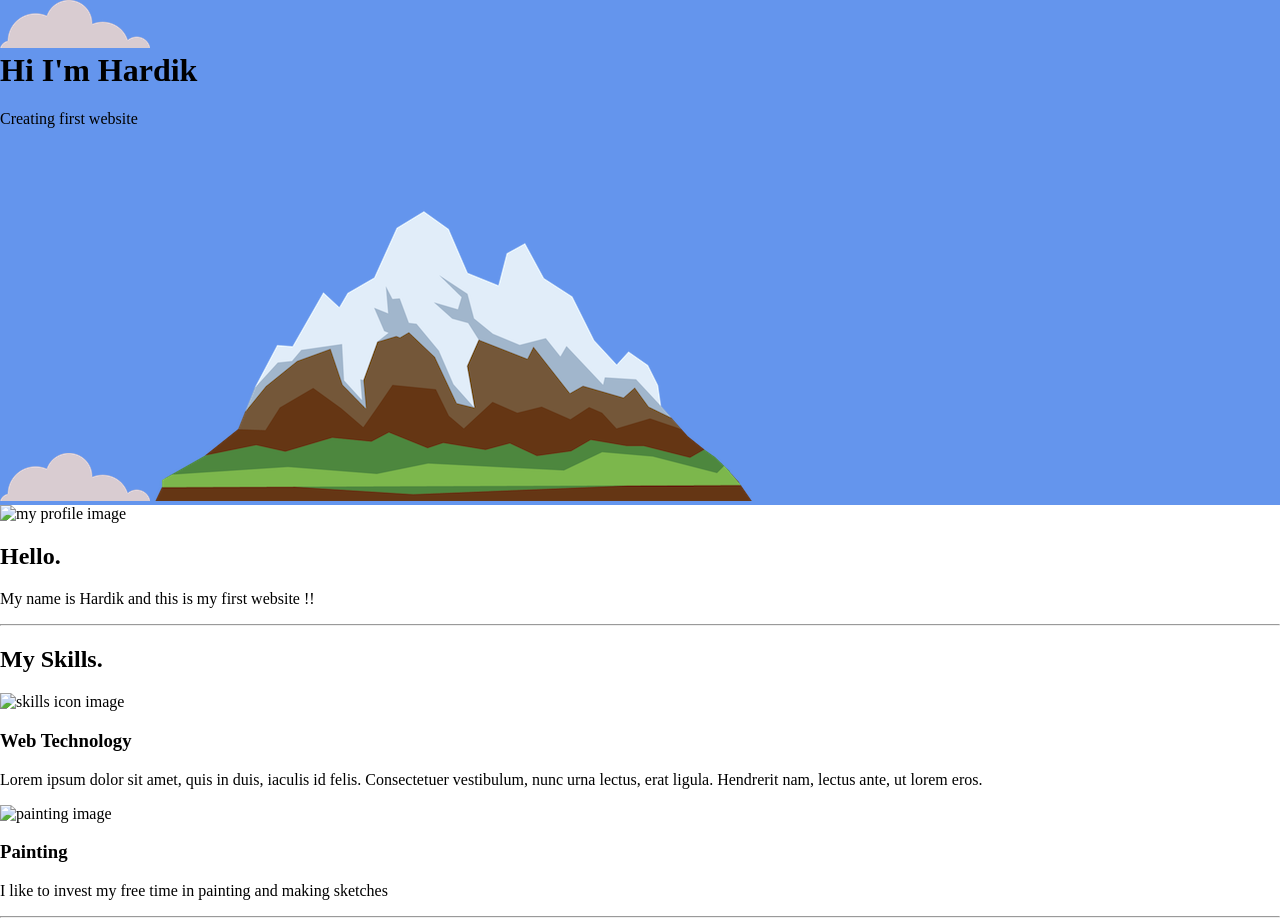
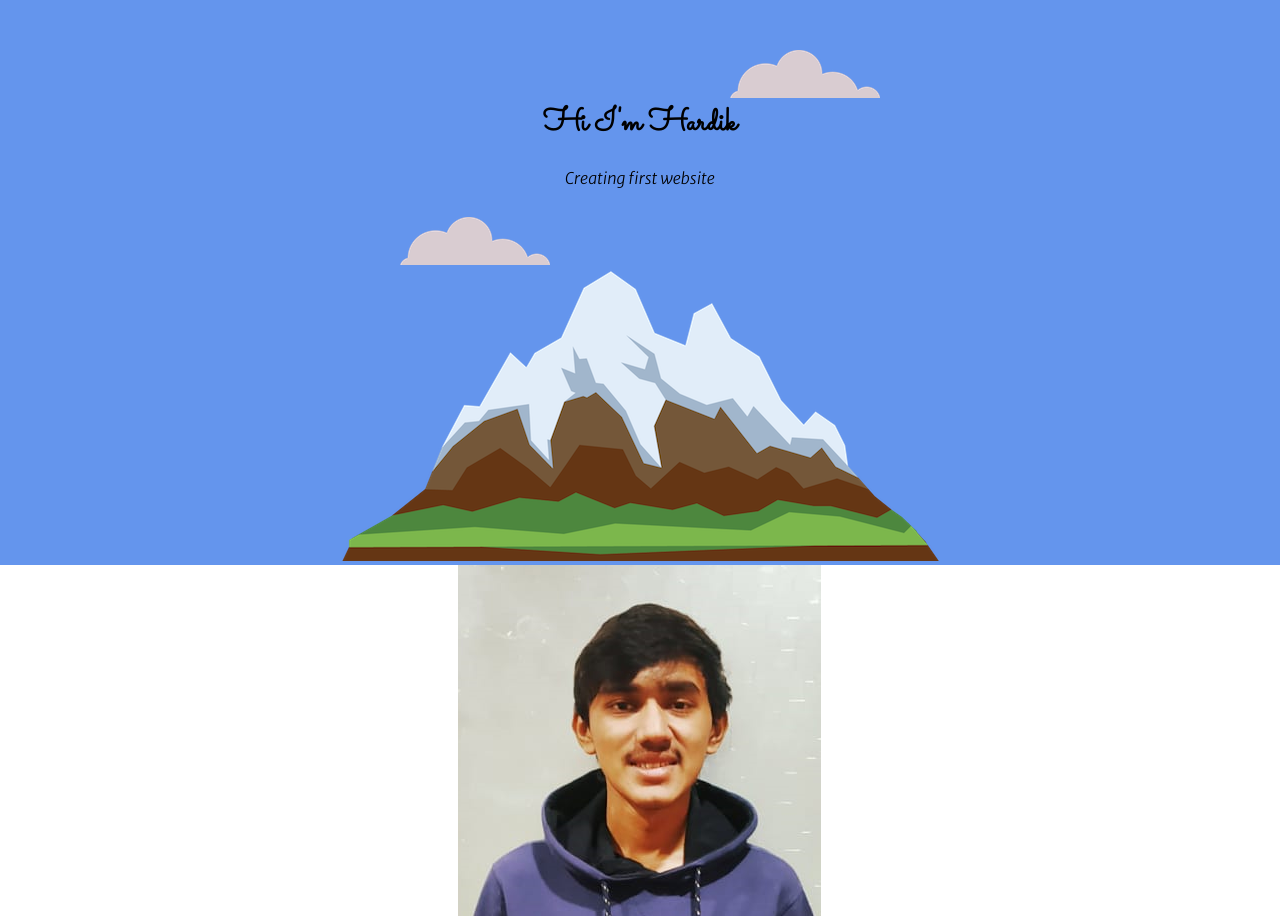
Before and after one commit to shahhardik4599/first-website, a plain HTML site: page CSS - First site/index.html in a window 1280 px wide. Shown: the top 919 px of the page. Drawn offline with Linux system fonts and the light colour scheme.

Commit message:
basic website outlook and adding pictures

```diff
--- a/CSS - First site/css/styles.css
+++ b/CSS - First site/css/styles.css
@@ -1,19 +1,40 @@
+
 body{
     margin: 0;
+    text-align: center;
+    font-family: 'Merriweather Sans', sans-serif;
 }
 h1{
     margin-top: 0;
+    font-family: 'Sacramento', cursive;
+}
+h2{
+    font-family: 'Montserrat', sans-serif;
+}
+h3{
+    font-family: 'Montserrat', sans-serif;
 }
 .top-cont{
     background-color: cornflowerblue;
+    position: relative;
+    padding-top: 100px;
 }
 .middle-cont{
-   background-color: red;
-   width: 200px;
-   height: 200px;
+
 }
 .bottom-cont{
-    background-color: blueviolet;
-    width: 200px;
-   height: 200px;
+
 }
+.top-cloud
+{
+    position:absolute;
+    right: 400px;
+    top:50px;
+
+}
+.bottom-cloud
+{
+    position: absolute;
+    left: 400px;
+    bottom: 300px;
+}
```
Also changed, not shown: CSS - First site/images/H.jpg (added), CSS - First site/images/img.png (added), CSS - First site/images/key-skills.png (added), CSS - First site/images/paint-palette.png (added).
